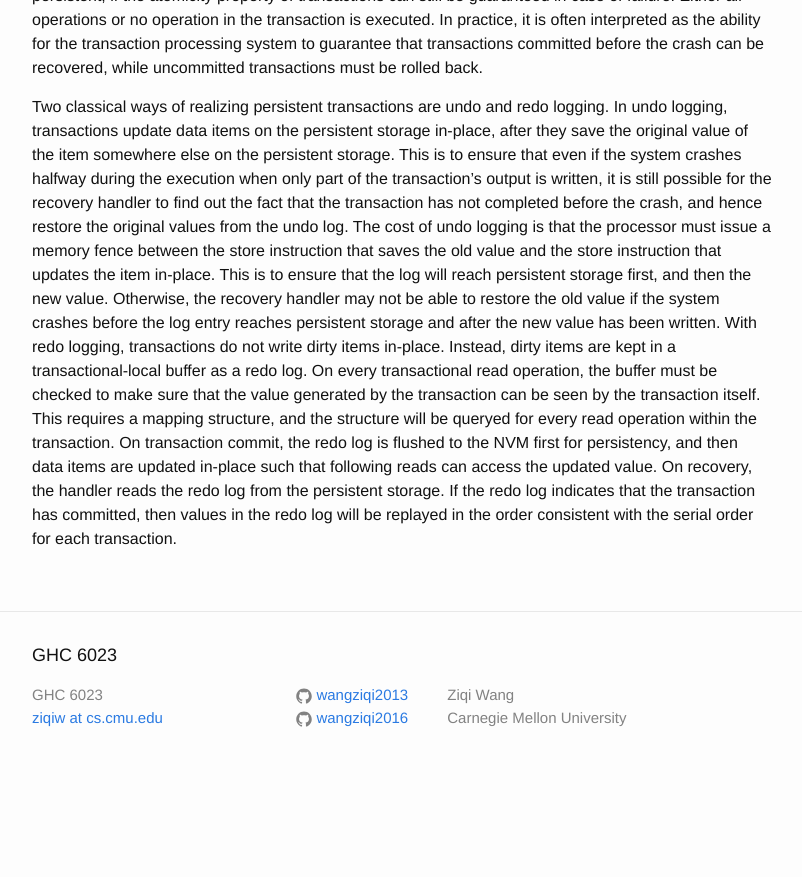
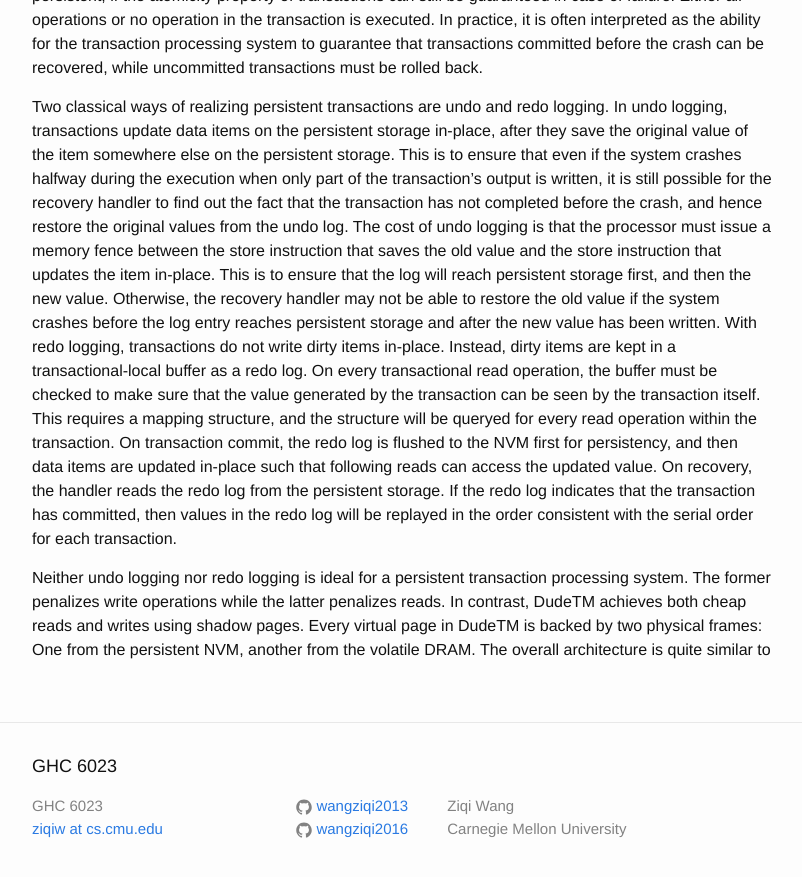
Before and after one commit to wangziqi2013/wangziqi2013.github.io, a Jekyll site: the page built from _posts/2019-01-10-dudetm.markdown, in a window 1280 px wide and 900 px high, scrolled down 652 px. Shown: the top 877 px of the window, without its empty margins (238-1040 px from the left). Built offline with Jekyll 4.4.1, drawn with Linux system fonts in a browser that asks for light colours; before the commit the page ends 1441 px from its top, so only the background shows below that.

Commit message:
Working on Dudetm

```diff
--- a/_posts/2019-01-10-dudetm.markdown
+++ b/_posts/2019-01-10-dudetm.markdown
@@ -39,3 +39,8 @@ operation within the transaction. On transaction commit, the redo log is flushed
 then data items are updated in-place such that following reads can access the updated value. On recovery, the handler
 reads the redo log from the persistent storage. If the redo log indicates that the transaction has committed, then
 values in the redo log will be replayed in the order consistent with the serial order for each transaction.
+
+Neither undo logging nor redo logging is ideal for a persistent transaction processing system. The former penalizes write
+operations while the latter penalizes reads. In contrast, DudeTM achieves both cheap reads and writes using shadow pages.
+Every virtual page in DudeTM is backed by two physical frames: One from the persistent NVM, another from the volatile DRAM.
+The overall architecture is quite similar to
```
